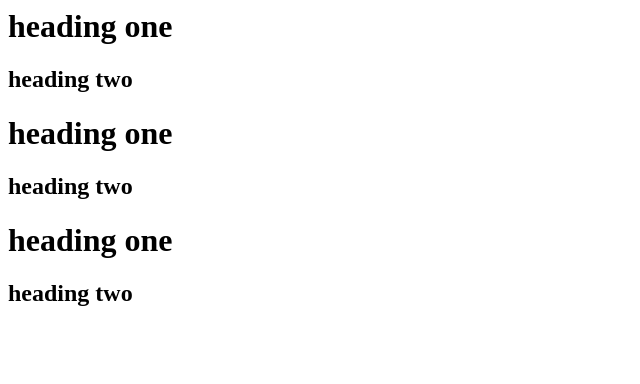
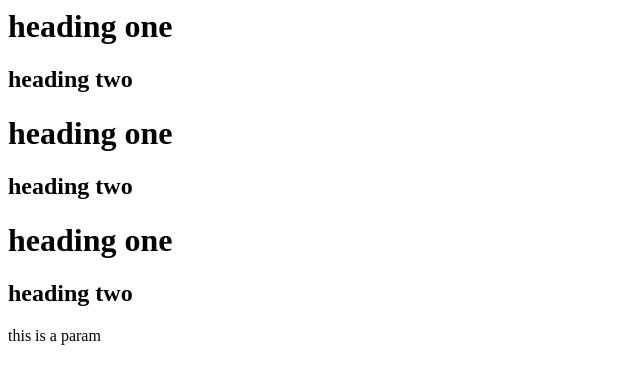
Before and after one commit to shumaila94sa/git-tutorial, a plain HTML site: page index.html in a window 1280 px wide. Shown: the whole page, without its empty margins (0-640 px from the left). Drawn offline with Linux system fonts and the light colour scheme.

Commit message:
paragraph added to index.html

```diff
--- a/index.html
+++ b/index.html
@@ -4,3 +4,4 @@
 <h2>heading two</h2>
 <h1>heading one</h1>
 <h2>heading two</h2>
+<p>this is a param</p>
```
